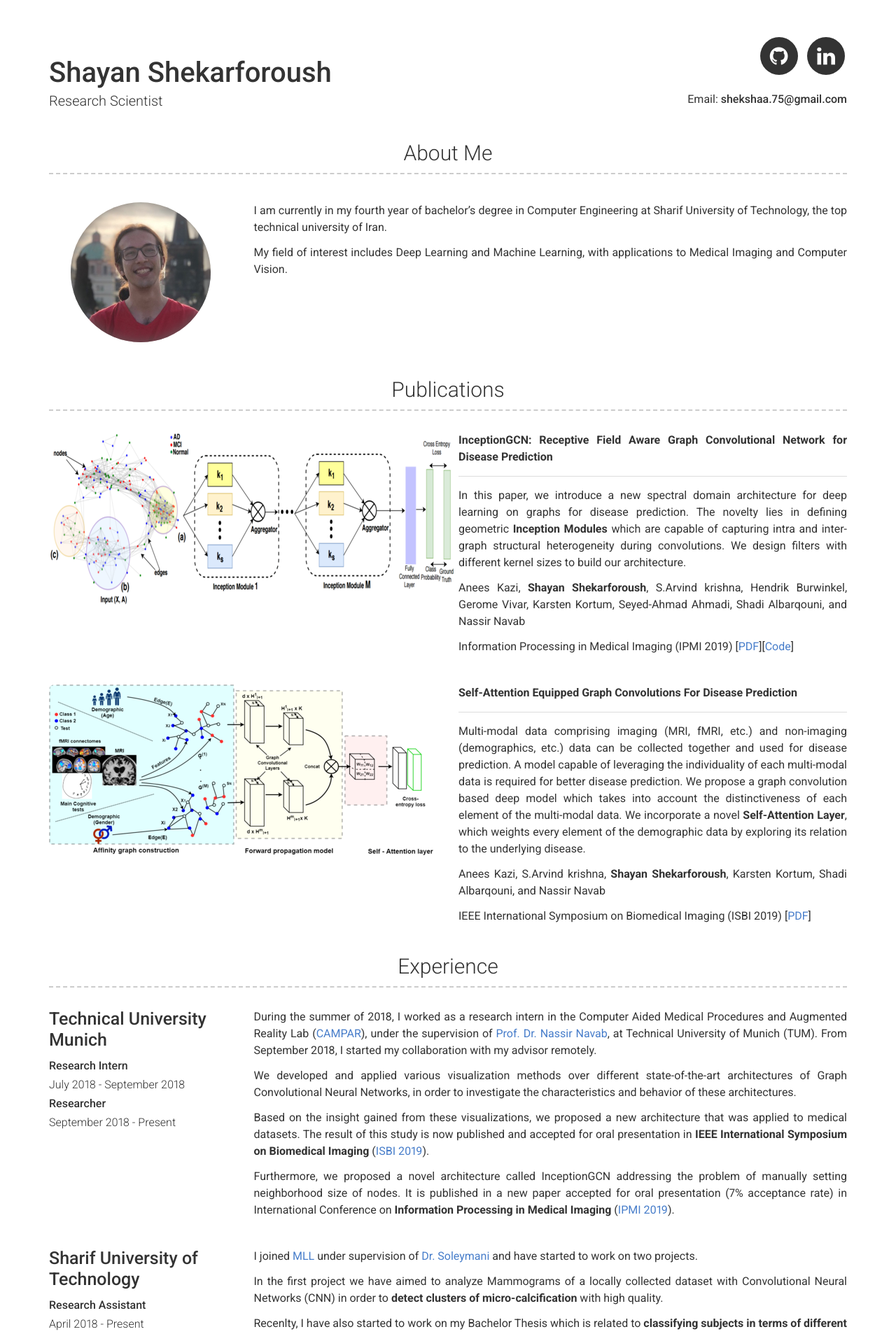
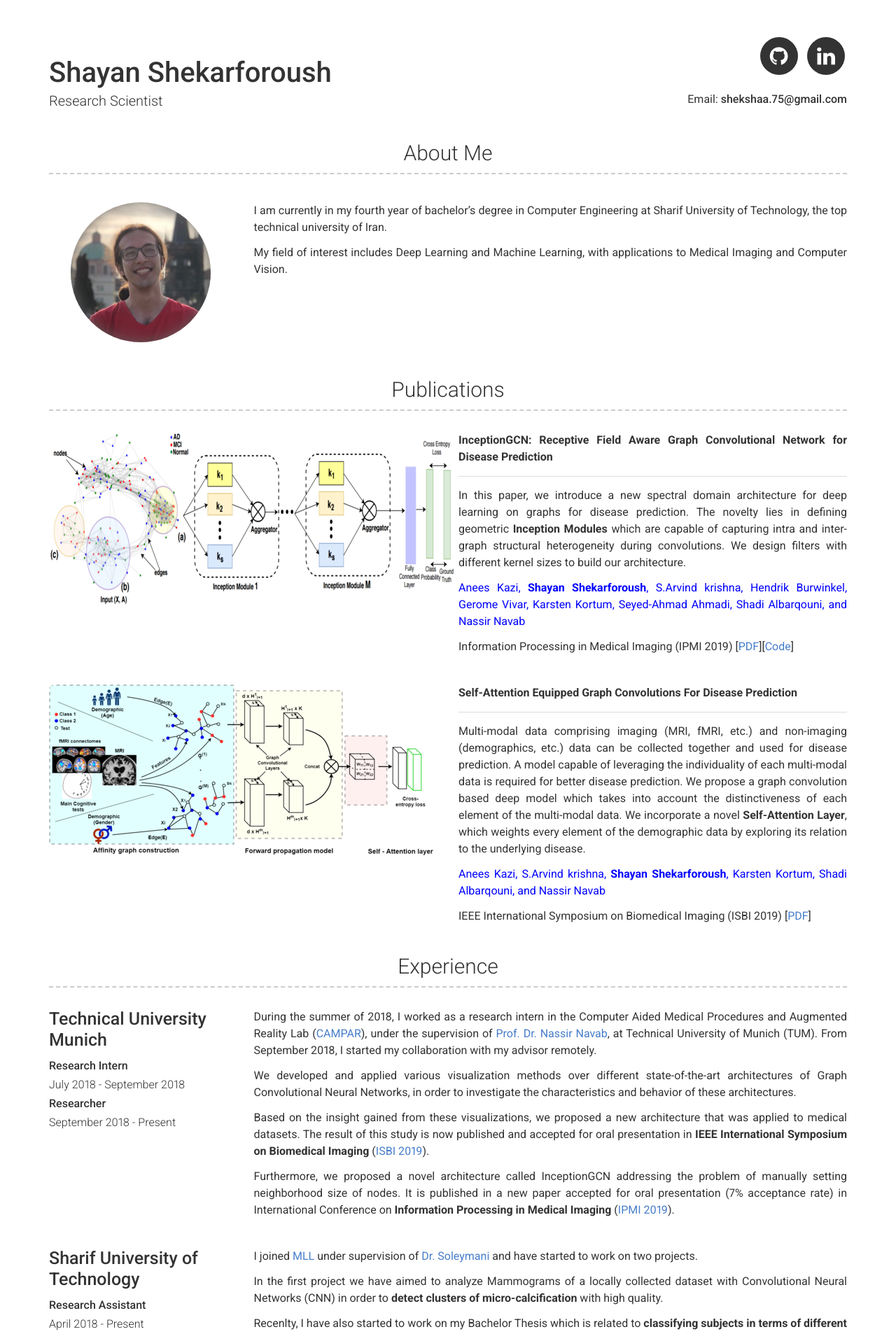
Before and after one commit to shekshaa/shekshaa.github.io, a Jekyll site: the page built from index.md, in a window 1280 px wide. Shown: the top 1906 px of the page at 70% size. Built offline with Jekyll 4.4.1, drawn with Linux system fonts in a browser that asks for light colours.

Commit message:
Update projects.yml

```diff
--- a/_data/projects.yml
+++ b/_data/projects.yml
@@ -9,8 +9,8 @@
     The novelty lies in defining geometric **Inception Modules** which are capable of capturing intra and inter-graph structural heterogeneity during convolutions.
     We design filters with different kernel sizes to build our architecture.
 
-    Anees Kazi, **Shayan Shekarforoush**, S.Arvind krishna, Hendrik Burwinkel, Gerome Vivar, Karsten Kortum,
-    Seyed-Ahmad Ahmadi, Shadi Albarqouni, and Nassir Navab
+    <span style="color:blue"> Anees Kazi, **Shayan Shekarforoush**, S.Arvind krishna, Hendrik Burwinkel, Gerome Vivar, Karsten Kortum,
+    Seyed-Ahmad Ahmadi, Shadi Albarqouni, and Nassir Navab </span>
 
     Information Processing in Medical Imaging (IPMI 2019)
     [[PDF](https://arxiv.org/pdf/1903.04233.pdf)][[Code](https://github.com/shekshaa/InceptionGCN)]
@@ -28,8 +28,8 @@
     We incorporate a novel **Self-Attention Layer**, which weights every element of the demographic data
     by exploring its relation to the underlying disease.
 
-    Anees Kazi, S.Arvind krishna, **Shayan Shekarforoush**, Karsten Kortum,
-    Shadi Albarqouni, and Nassir Navab
+    <span style="color:blue"> Anees Kazi, S.Arvind krishna, **Shayan Shekarforoush**, Karsten Kortum,
+    Shadi Albarqouni, and Nassir Navab </span>
 
     IEEE International Symposium on Biomedical Imaging (ISBI 2019)
     [[PDF](https://arxiv.org/pdf/1812.09954.pdf)]
```
